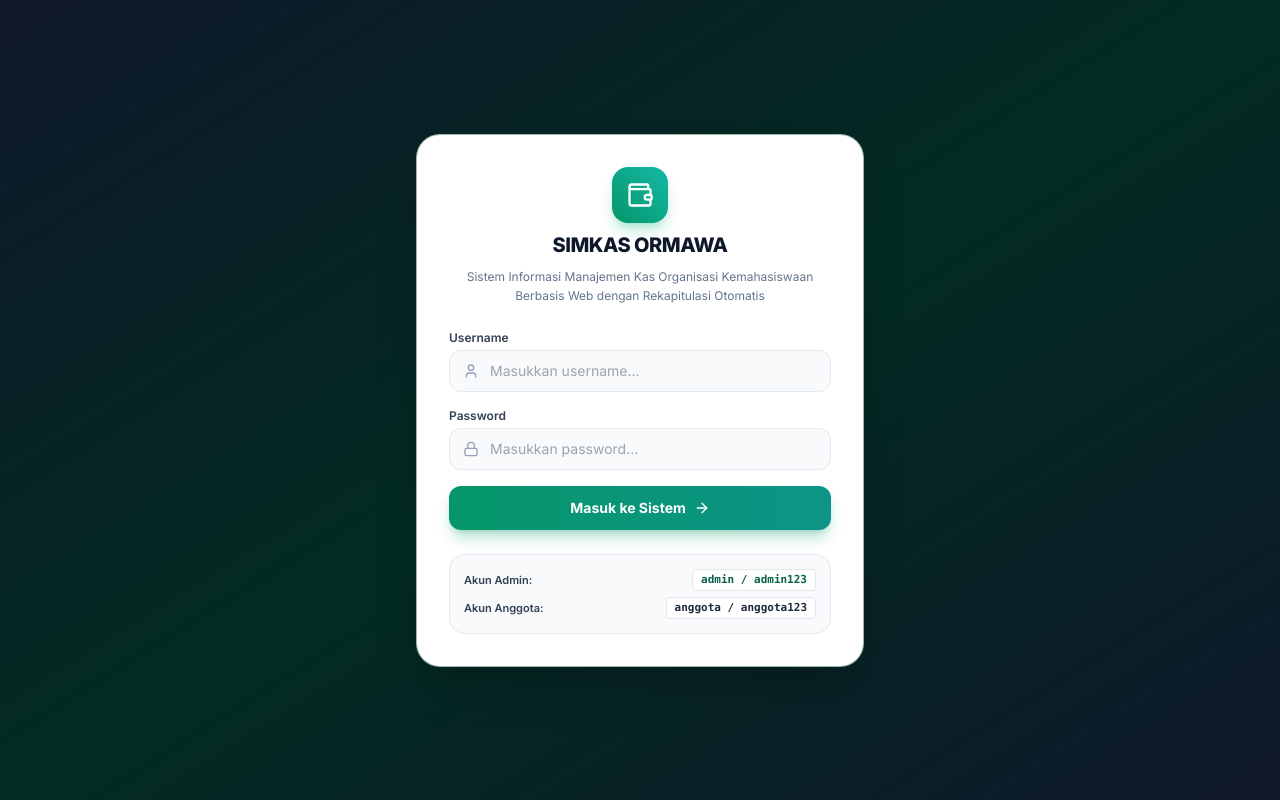
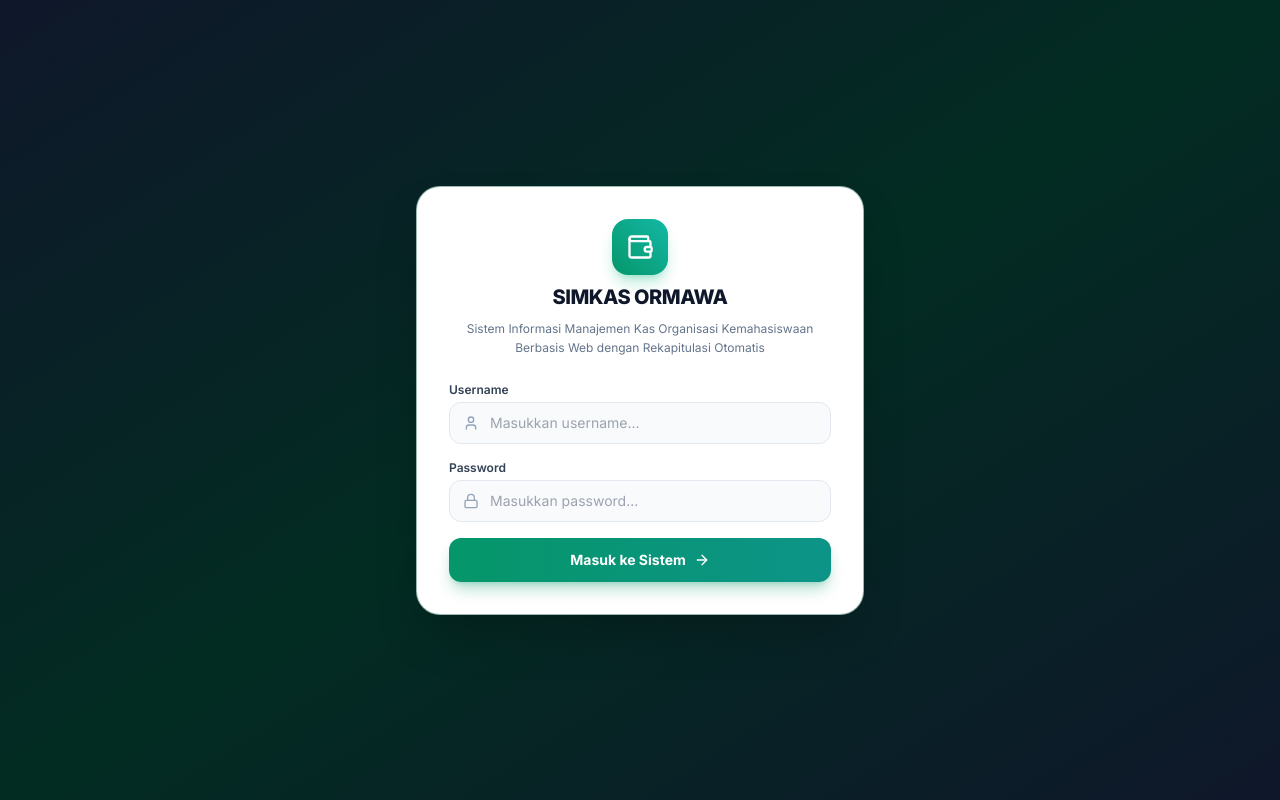
Before and after one commit to gitaxxxxxxxx/ANGGITAONLY, a Django app: page /login/ in a window 1280 px wide. Run offline with Django 5.2, Linux system fonts and the light colour scheme; data comes from the database, SQL or seed files in the repository; some libraries are stand-ins or nearby versions.

Commit message:
refactor: hapus kotak keterangan akun di bawah form login

```diff
--- a/templates/kas_app/login.html
+++ b/templates/kas_app/login.html
@@ -66,18 +66,6 @@
                 <i data-lucide="arrow-right" class="w-4 h-4"></i>
             </button>
         </form>
-
-        <!-- Keterangan Akun Bawah -->
-        <div class="bg-slate-50 border border-slate-200/80 rounded-2xl p-3.5 text-xs text-slate-600 space-y-1.5">
-            <div class="flex justify-between items-center text-[11px]">
-                <span class="font-semibold text-slate-700">Akun Admin:</span>
-                <span class="font-mono bg-white px-2 py-0.5 rounded border border-slate-200 text-emerald-800 font-bold">admin / admin123</span>
-            </div>
-            <div class="flex justify-between items-center text-[11px]">
-                <span class="font-semibold text-slate-700">Akun Anggota:</span>
-                <span class="font-mono bg-white px-2 py-0.5 rounded border border-slate-200 text-slate-800 font-bold">anggota / anggota123</span>
-            </div>
-        </div>
     </div>
 
     <script>
```
